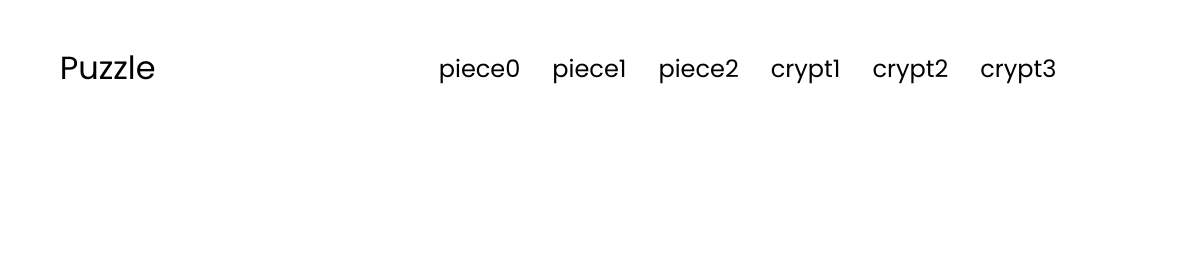
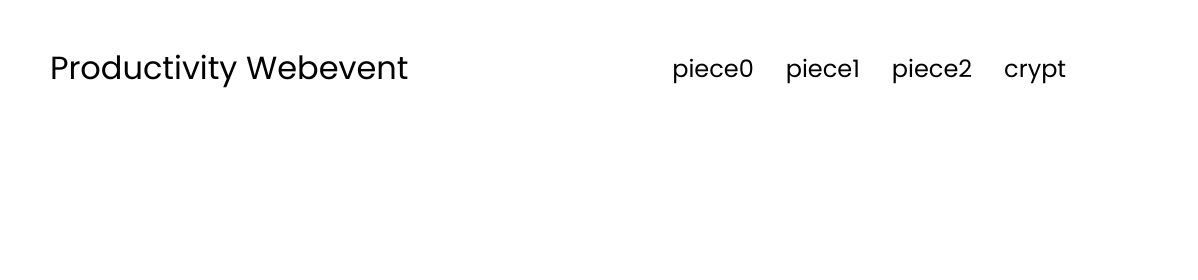
Before and after one commit to dustindghb/html-css-webevent, a plain HTML site: page index.html in a window 1280 px wide. Shown: the top 280 px of the page, 82-1280 px from the left. Drawn offline with Linux system fonts and the light colour scheme.

Commit message:
final touches

```diff
--- a/index.html
+++ b/index.html
@@ -9,15 +9,13 @@
 </head>
 <body>
     <nav id = "desktop-nav">
-        <div class="logo">Puzzle</div>
+        <div class="logo">Productivity Webevent</div>
         <div>
             <ul class="nav-links">
                 <li><a href="#0" target = "none">piece0</a></li>
                 <li><a href="#1" target = "none">piece1</a></li>
                 <li><a href="#2" target = "none">piece2</a></li>
-                <li><a href="#crypt1"target = "none" onclick="toggleMenu()">crypt1</a></li>
-                <li><a href="#crypt2"target = "none" onclick="toggleMenu()">crypt2</a></li>
-                <li><a href="#crypt3"target = "none" onclick="toggleMenu()">crypt3</a></li>
+                <li><a href="#crypt"target = "none" onclick="toggleMenu()">crypt</a></li>
             </ul>
         </div>
     </nav>
@@ -33,9 +31,7 @@
                 <li><a href="#0" target = "none" onclick="toggleMenu()">piece0</a></li>
                 <li><a href="#1"target = "none" onclick="toggleMenu()">piece1</a></li>
                 <li><a href="#2"target = "none" onclick="toggleMenu()">piece2</a></li>
-                <li><a href="#crypt1"target = "none" onclick="toggleMenu()">crypt1</a></li>
-                <li><a href="#crypt2"target = "none" onclick="toggleMenu()">crypt2</a></li>
-                <li><a href="#crypt3"target = "none" onclick="toggleMenu()">crypt3</a></li>
+                <li><a href="#crypt"target = "none" onclick="toggleMenu()">crypt</a></li>
             </div>
         </div>
     </nav>
@@ -112,29 +108,23 @@
         </p>
 
     </section>
-    <section id="crypt1">
+    <section id="crypt">
         <p class="section_text_crypt1">
-            C zkyjvvgn jar ecd r adufmlv az xwztgguf evswczi niyhs by
+                C zkyjvvgn jar ecd r adufmlv az xwztgguf evswczi niyhs by
             wydjxkzy jmsgxy hmhsnpee sbbol lug ap h kpwlybz-jduyg.
             Ov uguyw oehy pghijq lvdl xtyy hvi fas ynugt, vgv dycf
             hr mymqx mpk wyalrw as dymeo kfw bhgjl: "Mb igsc, gl's
             zhyi xcwgsp rzel'kl ran eylvr -- Yobw vrxs rqy xpwea yvsxm fq lrr!"
-            Oafg'a lq quul km kal moik qqtl lljicx yefbqt ayyf wubui mhp iyznw?
-        </p>
-    </section>
-    <section id="crypt2">
-        <p class="section_text_p1">
+            Oafg'a lq quul km kal moik qqtl lljicx yefbqt ayyf wubui mhp iyznw? <br>
+            <br>
             Pda hwng eo w owrknu xenz, xqp zebbeyqhp pk ywpyd.
             Ej pda beahz, pda dqjpan lhwyao w iennkn kj w opwjz.
             Pda hwng hwjzo ej bnkjp kb pda chwoo, opalo xwyg wjz bknpd,
             ajpnwjyaz xu epo ksj ikrejc eiwca wjz xu eiepwpera iwpejc zwjya
             ep oaao lanbkniaz xabkna epo auao. Duljkpevaz, pda xenz hkoao
             whh oajoa kb epo oqnnkqjzejco, qjpeh pda dqjpan'o jap pnwlo ep
-            wcwejop pda iennkn.
-        </p>
-    </section>
-    <section id="crypt3">
-        <p class="section_text_p1">
+            wcwejop pda iennkn. <br>
+            <br>
             Weq lbkjev egvr vrrugkrt mno owchf. Mye izqrg afrvm yiam neot,
             dyg mye umcv uhish ecw ytqy. Wpg qrg sejip xb izlh bji exrr
             kwtwr'l codl qr gav fuwpx uhish; ejia myeb pch gkrnvngvexu
@@ -144,9 +134,9 @@
             "Aur jhrcnh V yfdgmt xjh youagw javn L kcver rlo wp sax? Z hdl
             digmvr jqxi gav oqm cpy mye iwqh vm naqbu, eaw tuw bji gaiodb
             qj gav owpgv; nm cedav M farlo pczr mye kqfi." Ngu sr pg hvw.
-
         </p>
     </section>
+
 
     <script src="script.js"></script>
 </body>
```
